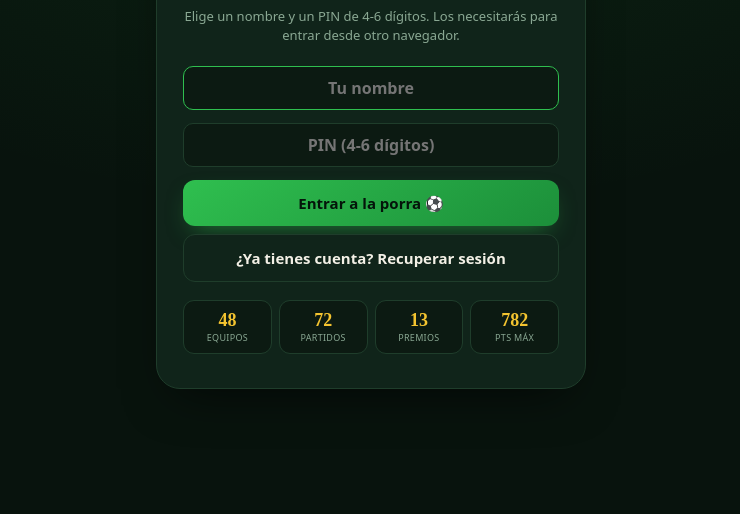
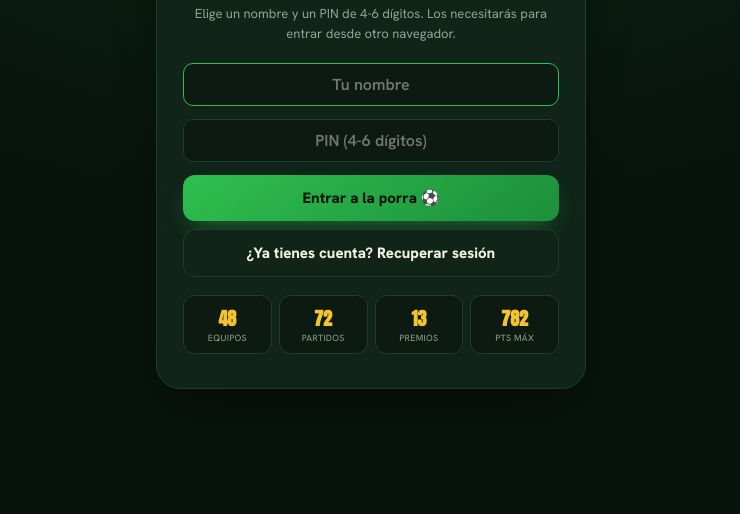
Before and after one commit to carlos-decelera/porra-mundial-2026, a website: page public/index.html in a window 1280 px wide. Shown: the part 286-800 px from the top of the page, without its empty margins (269-1009 px from the left). Drawn offline with Linux system fonts and the light colour scheme.

Commit message:
Fix: reemplaza referencia local de Google Fonts por URL real

```diff
--- a/public/index.html
+++ b/public/index.html
@@ -3,7 +3,7 @@
 <meta name="viewport" content="width=device-width, initial-scale=1.0">
 <link rel="preconnect" href="https://fonts.googleapis.com/">
 <link rel="preconnect" href="https://fonts.gstatic.com/" crossorigin="">
-<link href="./porra-mundial-2026_4_files/css2" rel="stylesheet">
+<link href="https://fonts.googleapis.com/css2?family=Anton&family=Hanken+Grotesk:wght@400;600;700;800&display=swap" rel="stylesheet">
 <style>
   :root{
     --bg:#08130d;--bg2:#0c1a12;--panel:#10241a;--panel2:#16301f;--line:#1f3d2b;
```
